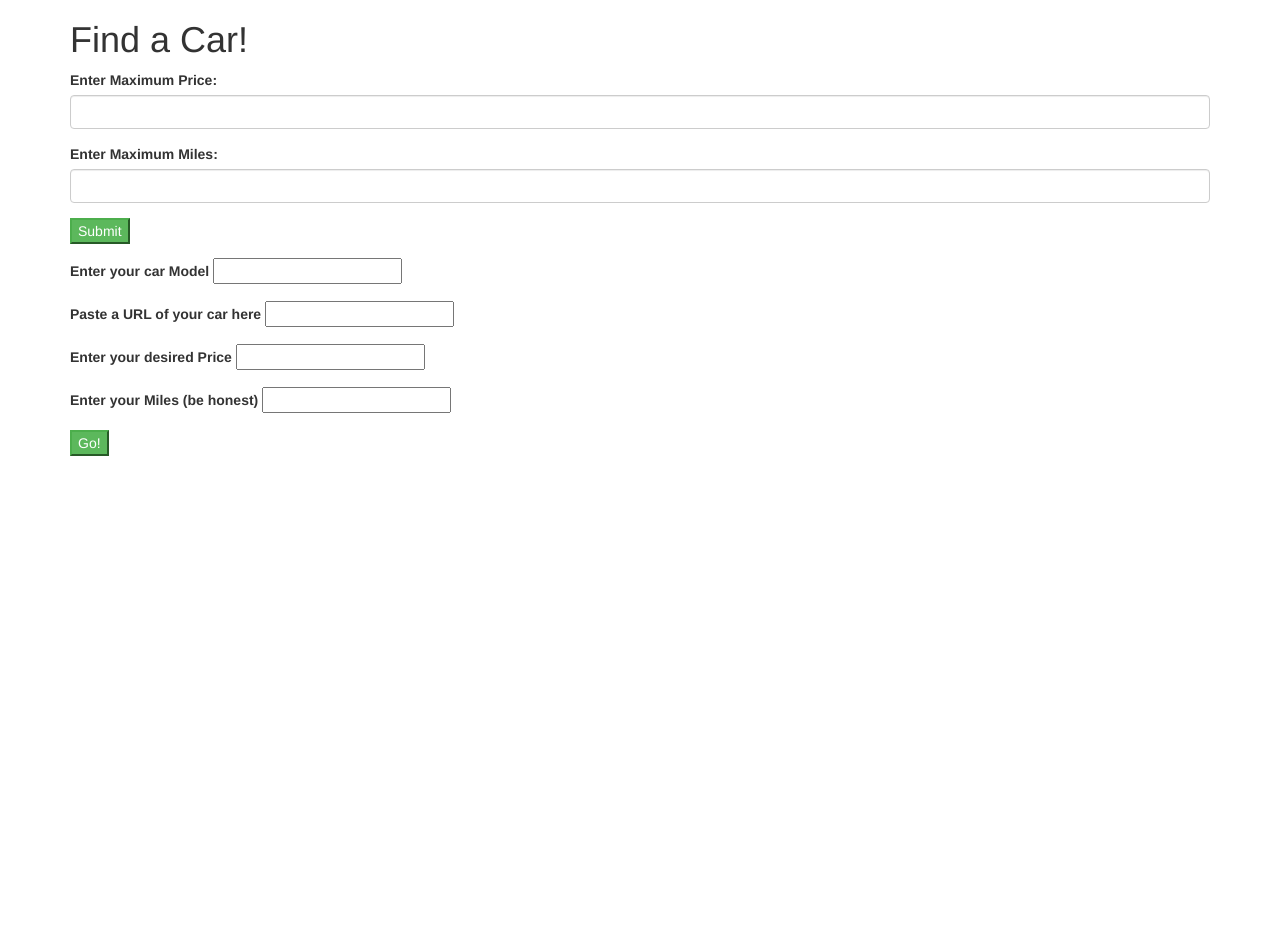
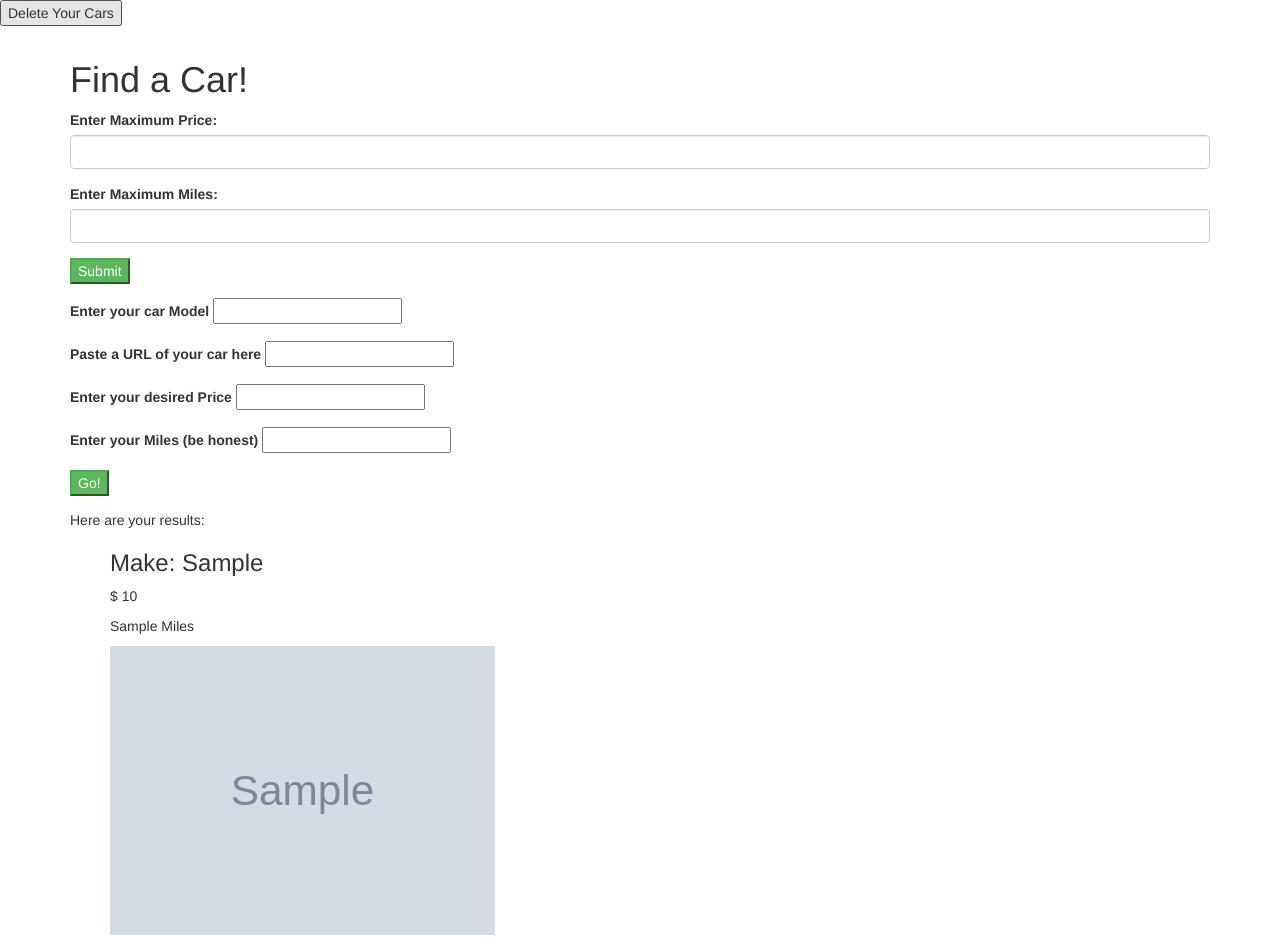
Before and after one commit to sammartinez/cars_2.0, a PHP site: template views/cars.html.twig in a window 1280 px wide. Before the commit the page ends 456 px from the top, so only its background shows below. Run offline with PHP 8.4, Linux system fonts and the light colour scheme; the template is opened without the code that fills it: most values are stand-ins (such as "Sample title", 1, 10 or a date in 2020); grey boxes marked "Sample" are stand-in pictures; some libraries are stand-ins or nearby versions.

```diff
--- a/views/cars.html.twig
+++ b/views/cars.html.twig
@@ -4,6 +4,10 @@
     <title>Find a Car</title>
 </head>
 <body>
+  <form action = '/delete_cars' method = 'post'>
+        <button type='submit'>Delete Your Cars</button>
+      </form>
+
     <div class="container">
         <h1>Find a Car!</h1>
         <form action="/car">
@@ -19,15 +23,7 @@
             <button type="submit" class="btn-success">Submit</button>
         </form>
 
-        {# {% if cars is not empty %}
-        <p>Here are your results:</p>
 
-        <ul>
-          {% for cars_matching_search in car %}
-          <li>{{ car.getModel }}</li>
-          {% endfor %}
-        </ul>
-        {% endif %} #}
 
 
         <form action ="/cars" method="post">
@@ -55,6 +51,18 @@
 
         </form>
 
+         {% if cars is not empty %}
+        <p>Here are your results:</p>
+
+        <ul>
+          {% for car in cars %}
+          <h3>Make: {{ car.getModel }}</h3>
+          <p>$ {{ car.getPrice }}</p>
+          <p> {{ car.getMiles }} Miles</p>
+          <p><img src= {{ car.getPhoto }} width= 35%></p>
+          {% endfor %}
+        </ul>
+        {% endif %}
     </div>
 
 
--- a/views/create_cars.html.twig
+++ b/views/create_cars.html.twig
@@ -5,9 +5,9 @@
   <body>
     <h1>You have added a car!</h1>
     <h3>Make: {{ newcar.getModel }}</h3>
-    <p><img src= {{ newcar.getPhoto }}></p>
     <p>$ {{ newcar.getPrice }}</p>
     <p> {{ newcar.getMiles }} Miles</p>
+    <p><img src= {{ newcar.getPhoto }} width= 35%></p>
     <p><a href="/">Home</a></p>
   </body>
 </html>
```
Also changed, not shown: app/app.php (+6 -1 lines), src/Car.php (+7 -0 lines), views/delete_cars.html.twig (+10 -0 lines).
